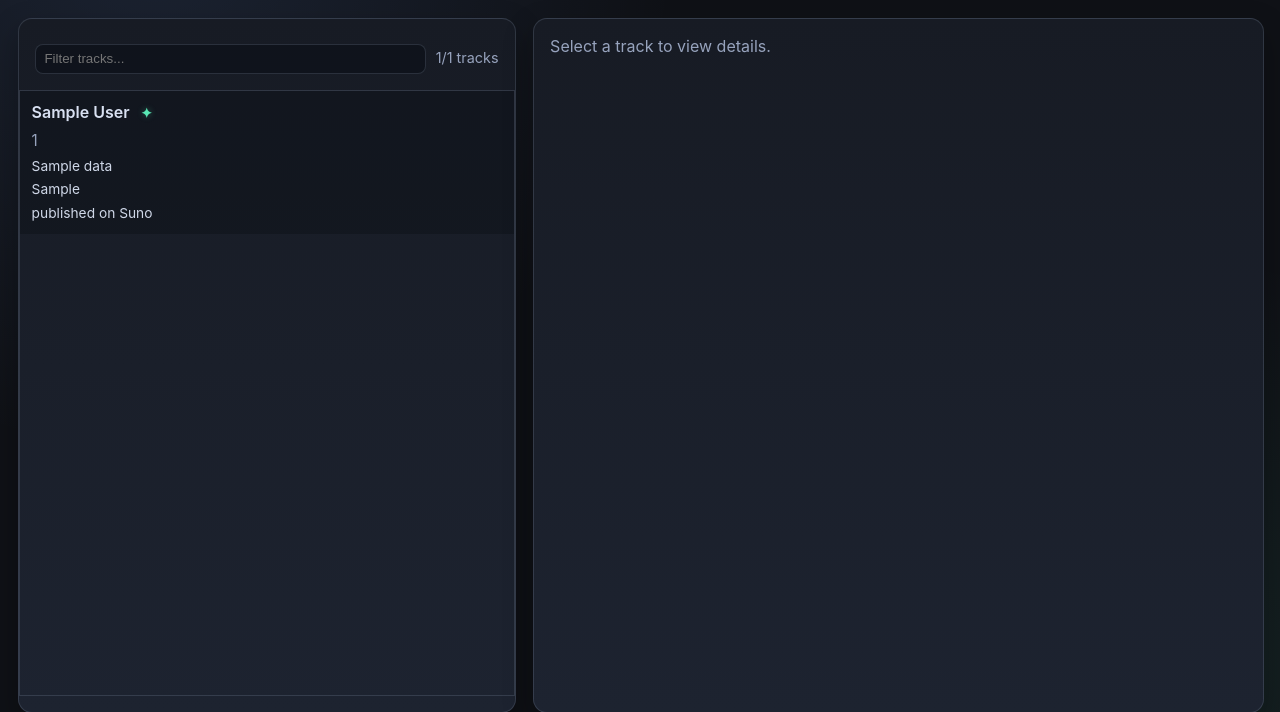
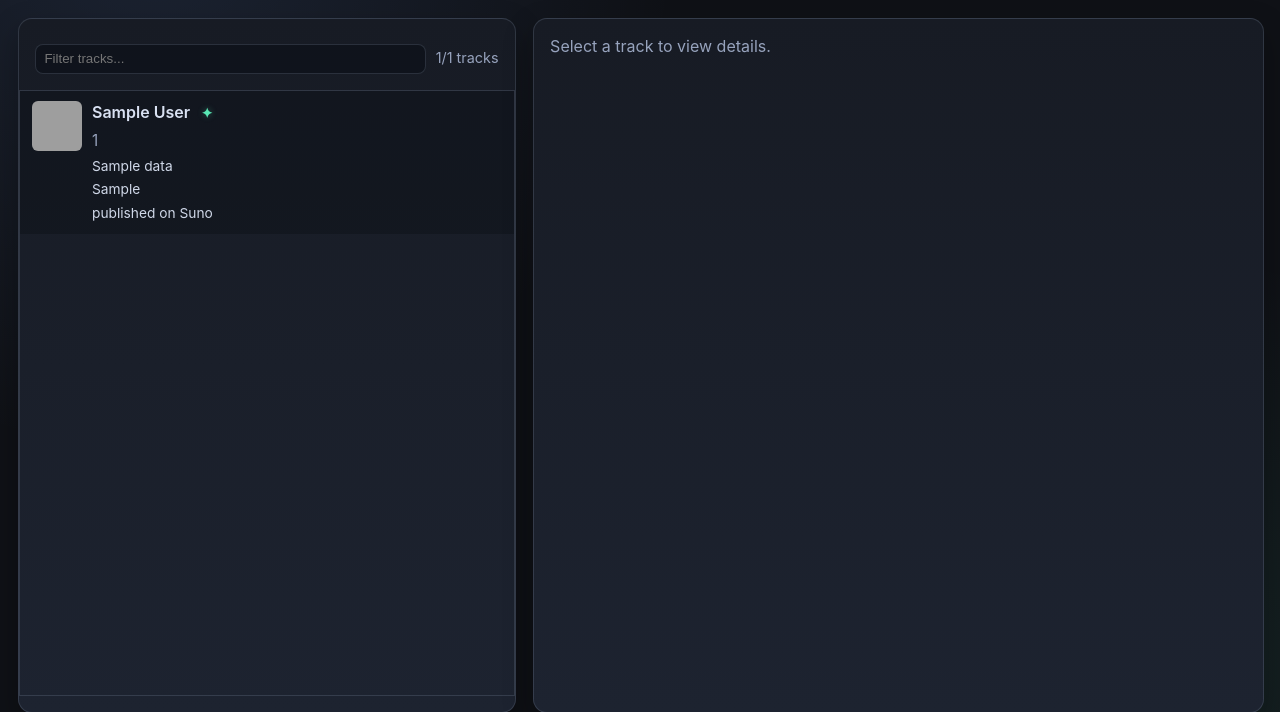
Before and after one commit to mikkohei13/dekho, a Flask app: page / in a window 1280 px wide. Shown: the part 69-781 px from the top of the page. Run offline with Flask 3, Linux system fonts and the light colour scheme; data comes from the database, SQL or seed files in the repository; tables that the repository leaves empty hold one stand-in row (values such as "Sample post"); grey boxes are pictures that could not be loaded.

Commit message:
Show track images

```diff
--- a/dekho/app.py
+++ b/dekho/app.py
@@ -114,6 +114,27 @@ def create_app() -> Flask:
 
         return send_file(resolved_path)
 
+    @app.get("/api/tracks/<track_id>/image")
+    def track_image(track_id: str):
+        normalized_track_id = track_id.strip()
+        if not normalized_track_id:
+            return jsonify({"error": "Track ID is missing."}), 400
+
+        app_root = Path(".").resolve()
+        images_root = (app_root / "images").resolve()
+        image_path = (
+            images_root
+            / normalized_track_id[0]
+            / f"{normalized_track_id}.jpg"
+        ).resolve()
+
+        if not image_path.is_relative_to(images_root):
+            return jsonify({"error": "Track image path is outside images root."}), 400
+        if not image_path.is_file():
+            return jsonify({"error": "Track image not found."}), 404
+
+        return send_file(image_path)
+
     @app.post("/api/tracks/<track_id>/remote-data")
     def fetch_track_remote_data(track_id: str):
         details = get_track_details(track_id)
--- a/dekho/static/styles/index.css
+++ b/dekho/static/styles/index.css
@@ -168,6 +168,24 @@ body {
   background: rgba(121, 168, 255, 0.28);
 }
 
+.track-item-content {
+  display: flex;
+  align-items: flex-start;
+  gap: 0.65rem;
+}
+
+.track-item-image {
+  width: 50px;
+  height: 50px;
+  object-fit: cover;
+  flex-shrink: 0;
+  border-radius: 6px;
+}
+
+.track-item-body {
+  min-width: 0;
+}
+
 .track-title {
   margin: 0;
   font-size: 1rem;
@@ -218,6 +236,15 @@ body {
 
 .track-details {
   margin: 1rem 0 0;
+}
+
+.track-details-image {
+  display: block;
+  width: 200px;
+  height: 200px;
+  object-fit: cover;
+  border-radius: 8px;
+  margin: 0 0 0.75rem;
 }
 
 #track-info {
--- a/dekho/templates/index.html
+++ b/dekho/templates/index.html
@@ -26,6 +26,16 @@
           <ul class="track-items">
             {% for track in tracks %}
               <li class="track-item" data-track-id="{{ track.track_id }}" tabindex="0">
+                <div class="track-item-content">
+                  <img
+                    class="track-item-image"
+                    src="/api/tracks/{{ track.track_id }}/image"
+                    alt="{{ track.display_title }} cover art"
+                    width="50"
+                    height="50"
+                    loading="lazy"
+                  >
+                  <div class="track-item-body">
                     <h2 class="track-title">
                       {{ track.display_title }}
                       {% if track.has_remote_tags %}
@@ -47,6 +57,8 @@
                           {{ track.labels | join(", ") }}
                         </p>
                       {% endif %}
+                    </div>
+                  </div>
                 </div>
               </li>
             {% endfor %}
@@ -79,6 +91,7 @@
     const persistentTrackTitle = document.getElementById("persistent-track-title");
     const selectedTrackPlayer = document.getElementById("selected-track-player");
     let activeTrackId = null;
+    let hasUnsavedUserDataChanges = false;
 
     function escapeHtml(value) {
       return String(value ?? "").replace(/[&<>"']/g, (char) => (
@@ -120,6 +133,14 @@
 
     function domSafeValue(value) {
       return String(value ?? "").replace(/[^a-zA-Z0-9_-]/g, "-");
+    }
+
+    function getTrackImageSrc(trackId) {
+      const id = String(trackId ?? "").trim();
+      if (!id) {
+        return "";
+      }
+      return `/api/tracks/${encodeURIComponent(id)}/image`;
     }
 
     function renderLabelGroups(labelCatalog, selectedLabels) {
@@ -220,6 +241,24 @@
       }
     }
 
+    function setTrackUserDataSaveStatus(statusText) {
+      const saveStatus = document.getElementById("track-user-data-save-status");
+      if (!(saveStatus instanceof HTMLElement)) {
+        return;
+      }
+      saveStatus.textContent = statusText;
+    }
+
+    function markTrackUserDataSaved() {
+      hasUnsavedUserDataChanges = false;
+      setTrackUserDataSaveStatus("saved");
+    }
+
+    function markTrackUserDataUnsaved() {
+      hasUnsavedUserDataChanges = true;
+      setTrackUserDataSaveStatus("unsaved changes");
+    }
+
     function renderDetails(data) {
       const title = data.title ?? "";
       const titleNew = data.title_new ?? "";
@@ -255,11 +294,19 @@
               </div>
               <div class="track-user-data-actions">
                 <button id="save-track-user-data-btn" type="button">Save</button>
+                <span id="track-user-data-save-status" class="track-user-data-save-status">saved</span>
                 <span id="track-user-data-error" class="track-user-data-error"></span>
               </div>
             </form>
           </div>
           <div class="track-details">
+            <img
+              class="track-details-image"
+              src="${escapeHtml(getTrackImageSrc(trackId))}"
+              alt="${escapeHtml(getDisplayTitle(data) || trackId || "Track")} cover art"
+              width="200"
+              height="200"
+            >
             <p id="track-info-title">${escapeHtml(title || "-")}</p>
             <p id="track-info-id">${escapeHtml(trackId)}</p>
             <p id="track-info-url">${url ? `<a href="${escapeHtml(url)}" target="_blank" rel="noopener noreferrer">${escapeHtml(url)}</a>` : "-"}<p>
@@ -281,6 +328,7 @@
           </div>
         </section>
       `;
+      markTrackUserDataSaved();
     }
 
     async function loadTrackDetails(trackId, item) {
@@ -409,10 +457,24 @@
         return;
       }
 
-      item.addEventListener("click", () => loadTrackDetails(trackId, item));
+      item.addEventListener("click", () => {
+        if (hasUnsavedUserDataChanges && activeTrackId && activeTrackId !== trackId) {
+          const shouldContinue = window.confirm("You have unsaved changes. Leave this track without saving?");
+          if (!shouldContinue) {
+            return;
+          }
+        }
+        loadTrackDetails(trackId, item);
+      });
       item.addEventListener("keydown", (event) => {
         if (event.key === "Enter" || event.key === " ") {
           event.preventDefault();
+          if (hasUnsavedUserDataChanges && activeTrackId && activeTrackId !== trackId) {
+            const shouldContinue = window.confirm("You have unsaved changes. Leave this track without saving?");
+            if (!shouldContinue) {
+              return;
+            }
+          }
           loadTrackDetails(trackId, item);
         }
       });
@@ -435,6 +497,26 @@
         saveUserData(activeTrackId);
       }
     });
+
+    contentPanel.addEventListener("input", (event) => {
+      const target = event.target;
+      if (!(target instanceof HTMLElement)) {
+        return;
+      }
+      if (target.closest("#track-user-data-form")) {
+        markTrackUserDataUnsaved();
+      }
+    });
+
+    contentPanel.addEventListener("change", (event) => {
+      const target = event.target;
+      if (!(target instanceof HTMLElement)) {
+        return;
+      }
+      if (target.closest("#track-user-data-form")) {
+        markTrackUserDataUnsaved();
+      }
+    });
   </script>
 </body>
 </html>
```
Also changed, not shown: README.md. Lines whose indentation alone changed are shown as unchanged.
